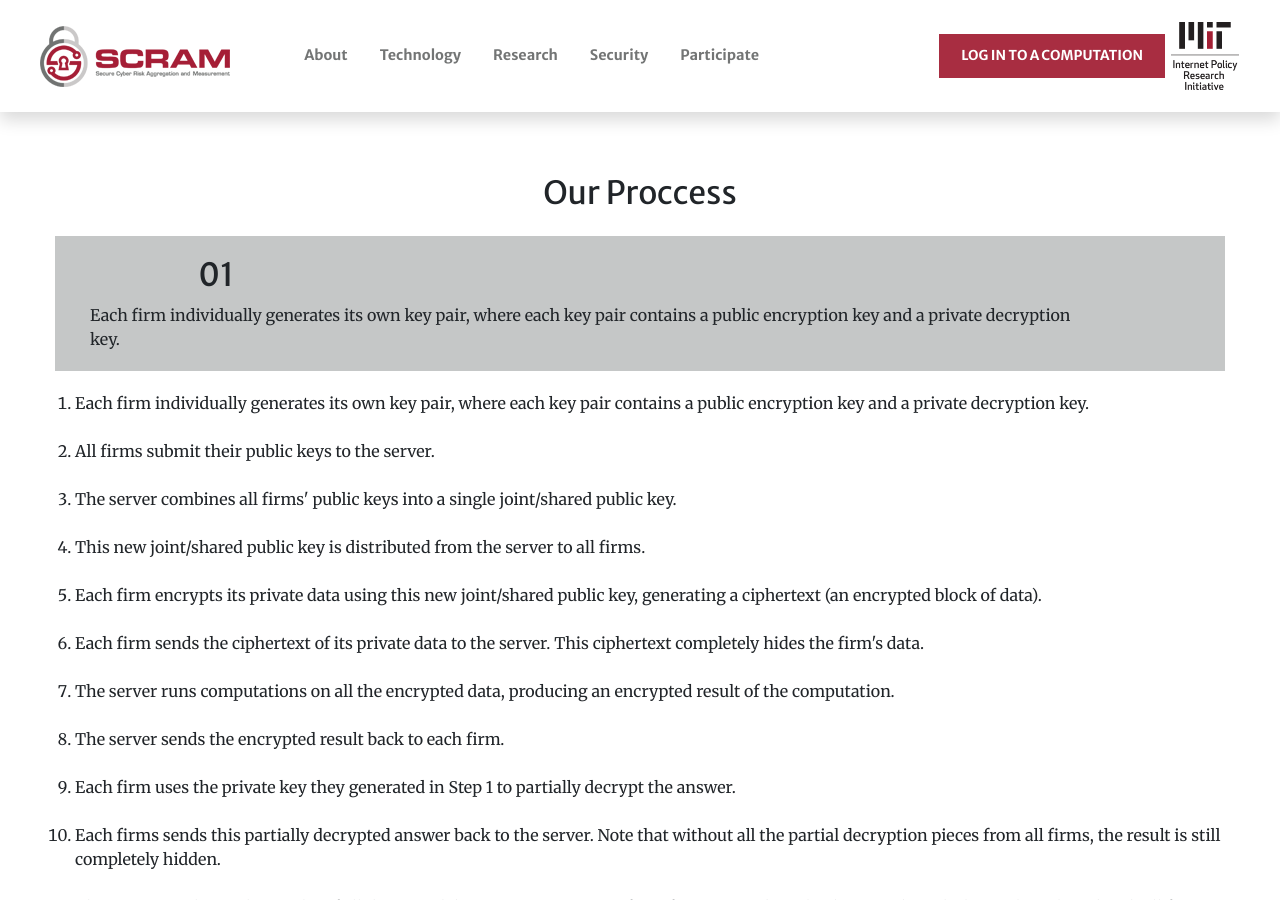
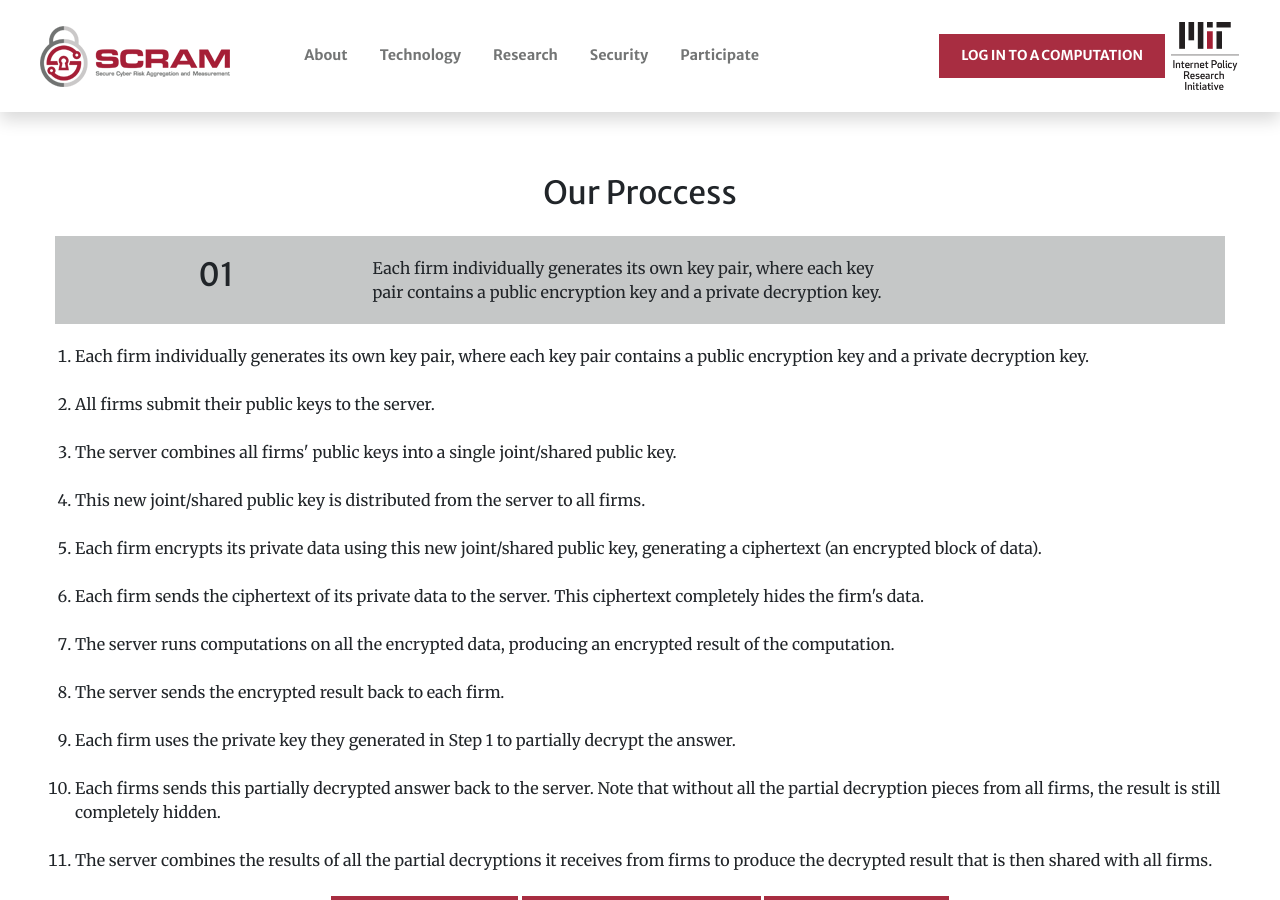
Before and after one commit to jisqyv/MIT, a Jekyll site: the page built from technology.md, in a window 1280 px wide and 900 px high, scrolled down 1877 px. Built offline with Jekyll 4.4.1, drawn with Linux system fonts in a browser that asks for light colours; nearby versions of some CDN libraries.

Commit message:
Update aside-technology.html

```diff
--- a/_includes/aside-technology.html
+++ b/_includes/aside-technology.html
@@ -3,7 +3,7 @@
     <h2 class="mb-4 text-center">{{ section.title }}</h2>
 	  <div class="row" style="background-color:#c5c7c7;color:#212529;padding:20px;margin:20px;">
     <div class="col-xs-12 col-sm-6 col-lg-3 " style="text-align:center;"><h3 class="h2">01</h3></div>
-    <div class="clearfix col-xs-12 col-sm-6 col-lg-8" >Each firm individually generates its own key pair, where each key pair contains a public encryption key and a private decryption key.</div>
+    <div class="clearfix col-xs-12 col-sm-6 col-lg-6" >Each firm individually generates its own key pair, where each key pair contains a public encryption key and a private decryption key.</div>
   </div>
 
 	<ol>
```
